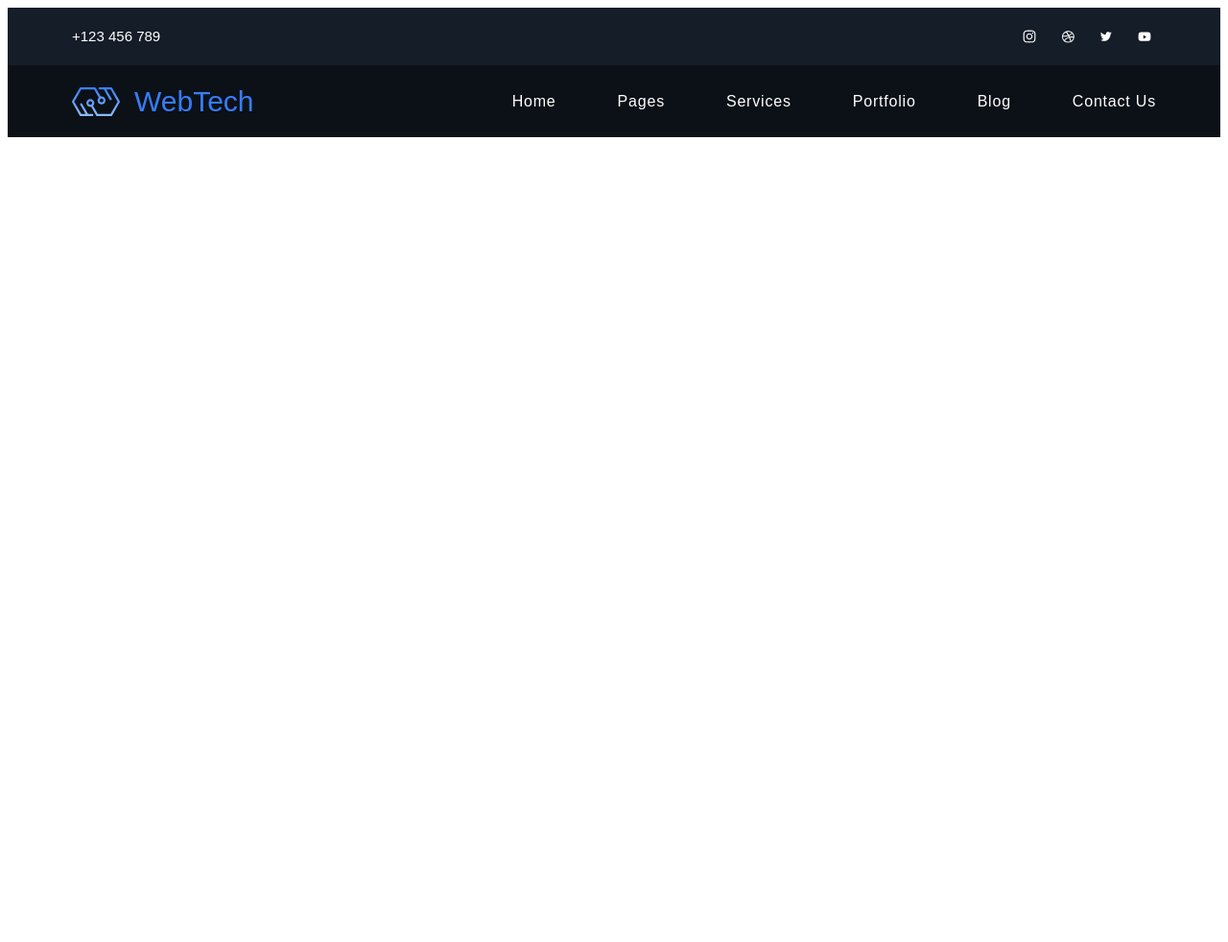
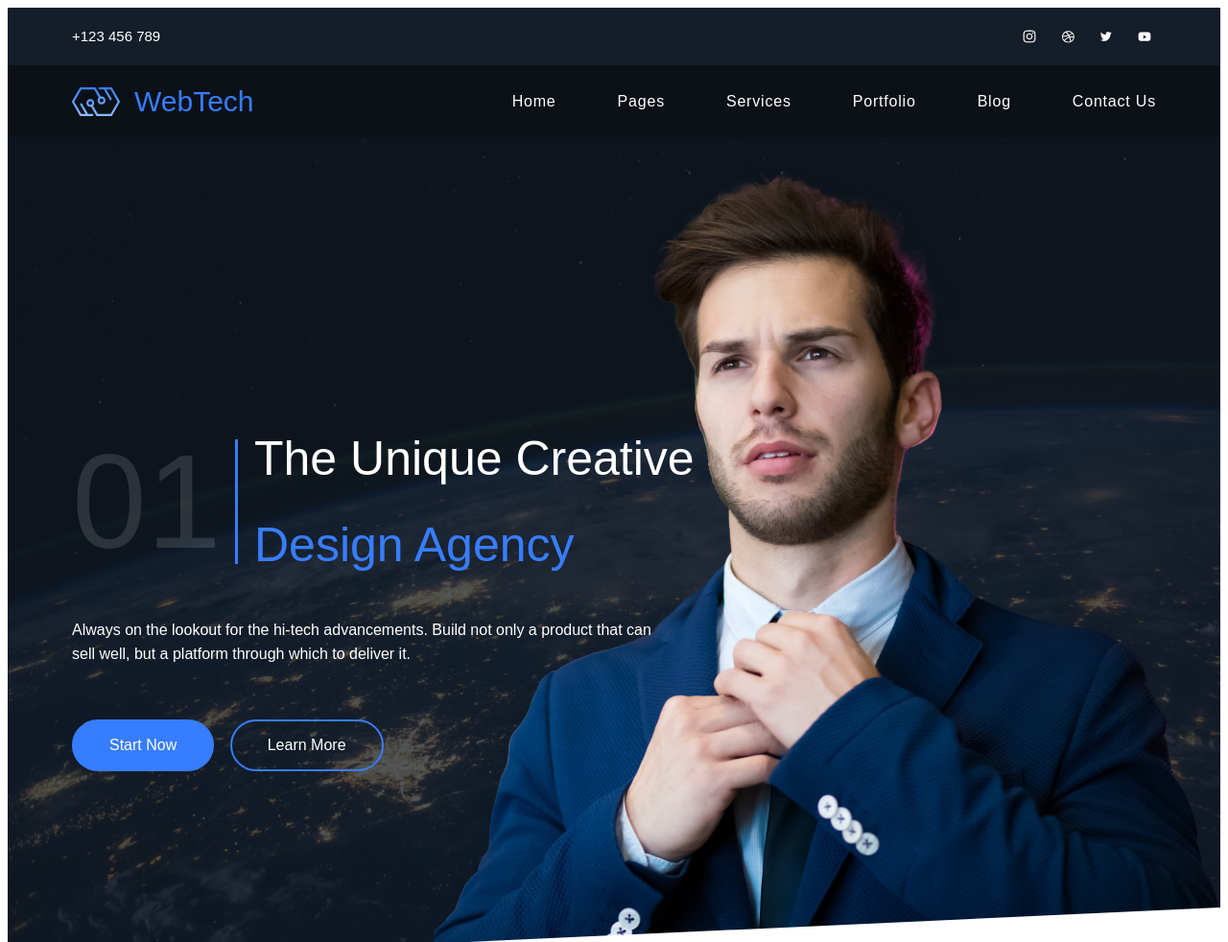
Before and after one commit to Somov-Eugene/webTech, a website: page #src/index.html in a window 1280 px wide. Shown: the top 982 px of the page at 96% size. Before the commit the page ends 800 px from the top, so only its background shows below. Drawn offline with nearby package versions, Linux system fonts and the light colour scheme; files that its build step writes are made by us from their sources; a web font is replaced by a local one.

Commit message:
Added layout section 'Hero'

```diff
--- a/#src/index.html
+++ b/#src/index.html
@@ -10,8 +10,31 @@
 </head>
 <body>
   @@include("_header.html")
+
   <main class="main">
+    <h1 class="visually-hidden">Digital Agency WebTech</h1>
+
+    <section class="hero">
+      <div class="site-wrapper hero__bg">
+        <div class="container">
+          <div class="hero__slider">
+            <h2 class="hero__slider-title" data-counter="01">The Unique Creative <span>Design Agency</span></h2>
+            <p class="hero__slider-description">
+              Always on&nbsp;the lookout for the hi-tech advancements.
+              Build not only a&nbsp;product that can sell well, but a&nbsp;platform through which to&nbsp;deliver&nbsp;it.
+            </p>
+          </div>
+          <div class="hero__buttons">
+            <button class="button button--round button--fill hero__btn-start" type="button">Start Now</button>
+            <button class="button button--round hero__btn-learn" type="button">Learn More</button>
+          </div>
+        </div>
+      </div>
+    </section>
+    <!-- /.hero -->
+
   </main>
+
   @@include("_footer.html")
 </body>
 </html>
```
